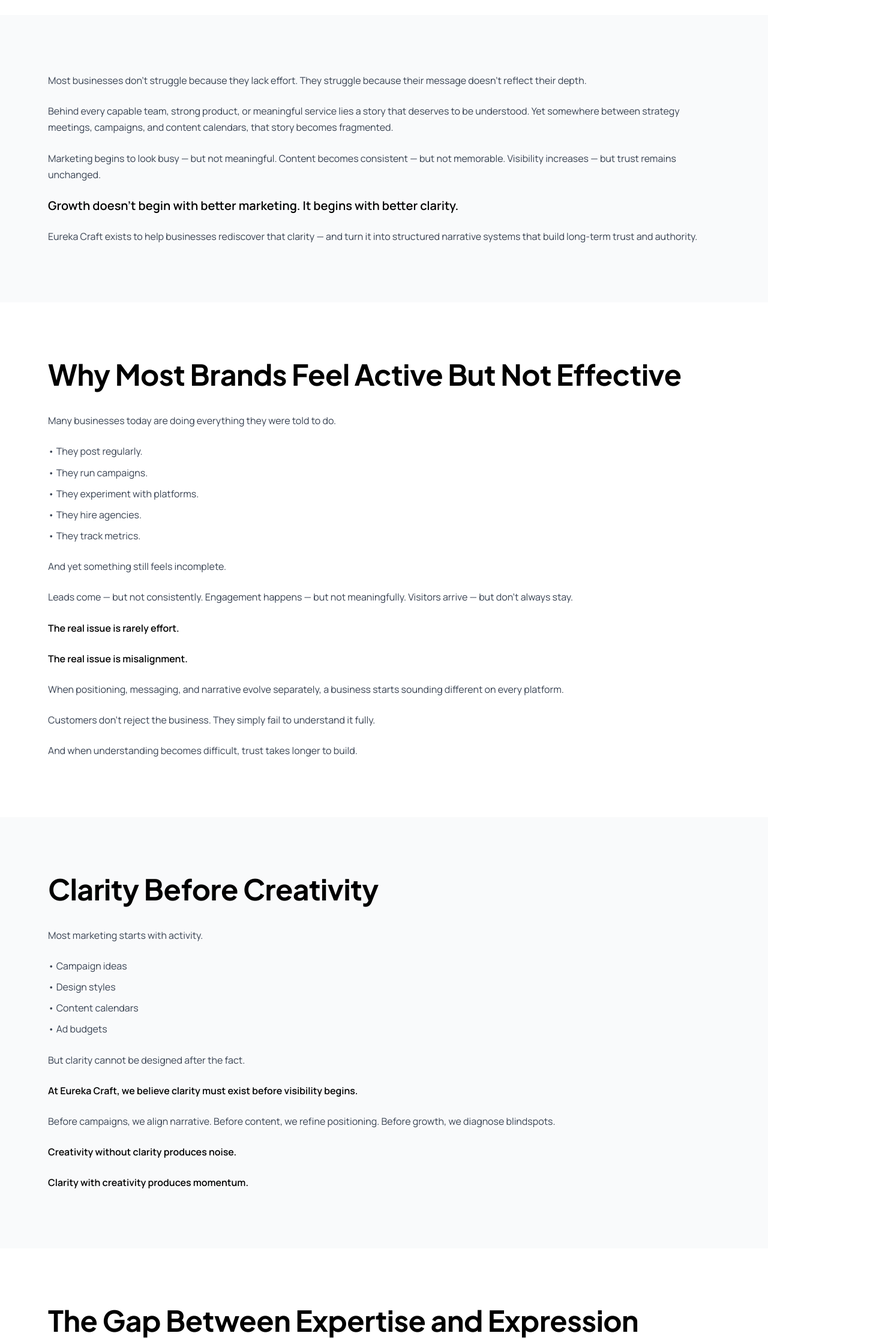
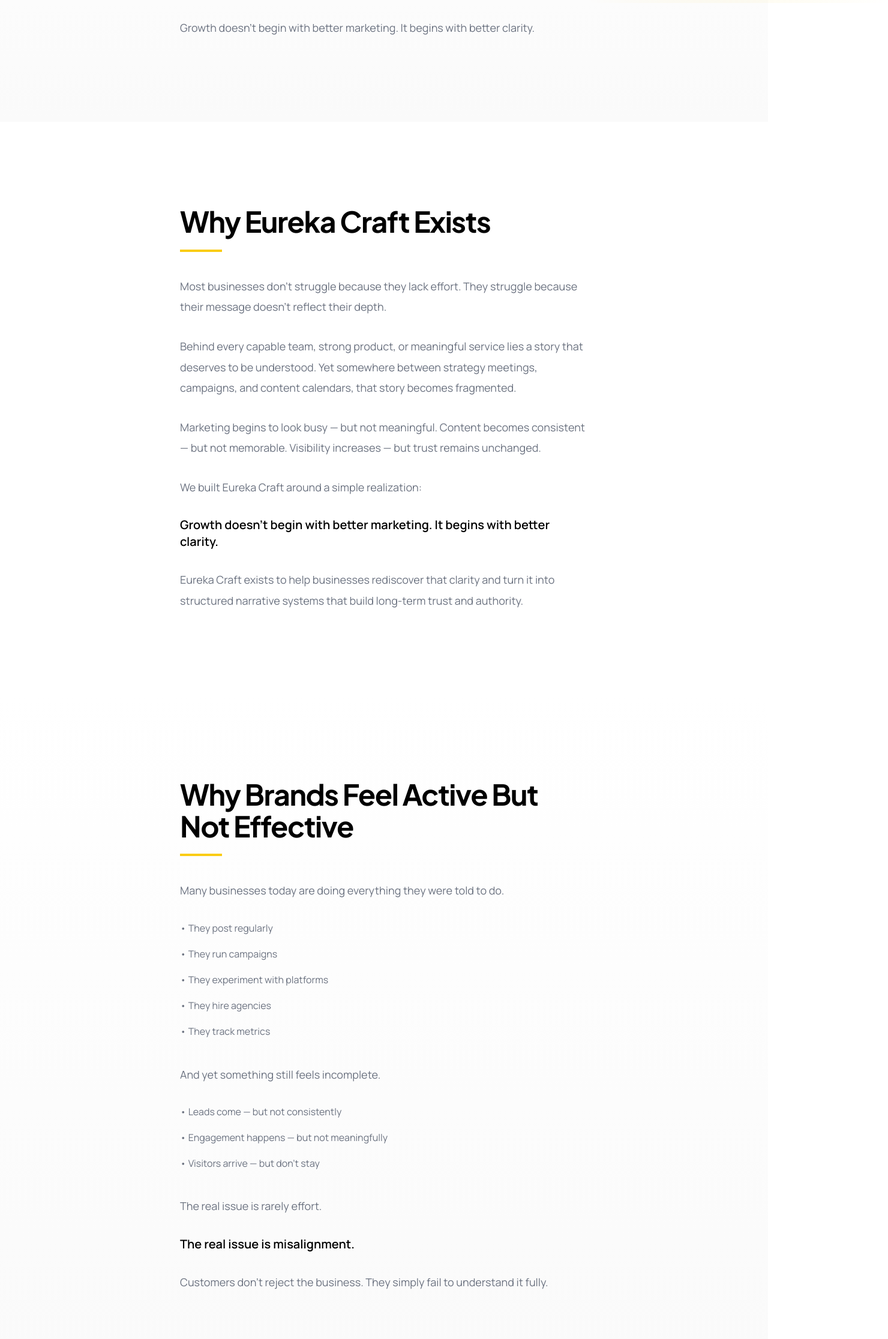
Before and after one commit to ragbak1210-ctrl/eureka-craft-consultancy, a Next.js app: page /about in a window 1280 px wide. Shown: the part 376-2608 px from the top of the page at 60% size, 1480 px wide, since content can reach past the window. Built offline with nearby package versions, Linux system fonts and the light colour scheme.

Commit message:
Update about.tsx

```diff
--- a/pages/about.tsx
+++ b/pages/about.tsx
@@ -5,134 +5,34 @@
   return (
     <>
       <Head>
-        <title>About Eureka Craft™ — Clarity-First Consulting Studio</title>
+        <title>About Eureka Craft™ — Clarity-First Brand Consulting</title>
         <meta
           name="description"
-          content="Eureka Craft is a clarity-first consulting studio helping businesses align positioning, messaging, and narrative for long-term growth."
+          content="Eureka Craft is a consulting studio built around clarity, narrative alignment, and structured brand growth."
         />
       </Head>
 
 
+{/* HERO */}
 
-      {/* Hero */}
+<section className="hero-premium bg-premium hero-glow">
 
-      <section className="section-spacing bg-white">
+<div className="container-premium">
 
-        <div className="container-wide max-w-4xl">
+<div className="content-narrow reveal">
 
-          <h1 className="text-5xl md:text-6xl font-bold mb-6">
+<h1 className="text-6xl md:text-7xl font-bold heading-luxury mb-10">
+
 A Consulting Studio Built Around Clarity
+
 </h1>
 
-          <div className="w-20 h-1 bg-accent mb-10"></div>
+<p className="text-soft text-xl">
 
-        </div>
+Growth doesn't begin with better marketing.
 
-      </section>
+It begins with better clarity.
 
-
-
-      {/* Section 1 */}
-
-      <section className="section-spacing bg-gray-50">
-
-        <div className="container-wide max-w-3xl space-y-6 text-lg text-gray-700">
-
-          <p>
-            Most businesses don’t struggle because they lack effort.
-            They struggle because their message doesn’t reflect their depth.
-          </p>
-
-          <p>
-            Behind every capable team, strong product, or meaningful service
-            lies a story that deserves to be understood. Yet somewhere between
-            strategy meetings, campaigns, and content calendars, that story
-            becomes fragmented.
-          </p>
-
-          <p>
-            Marketing begins to look busy — but not meaningful.
-            Content becomes consistent — but not memorable.
-            Visibility increases — but trust remains unchanged.
-          </p>
-
-          <p className="text-xl font-semibold text-black">
-            Growth doesn’t begin with better marketing.
-            It begins with better clarity.
-          </p>
-
-          <p>
-            Eureka Craft exists to help businesses rediscover that clarity —
-            and turn it into structured narrative systems that build long-term
-            trust and authority.
-          </p>
-
-        </div>
-
-      </section>
-
-
-
-      {/* Section 2 */}
-
-      <section className="section-spacing bg-white">
-
-        <div className="container-wide max-w-3xl">
-
-          <h2 className="text-4xl md:text-5xl font-bold mb-10">
-            Why Most Brands Feel Active But Not Effective
-          </h2>
-
-
-          <div className="space-y-6 text-lg text-gray-700">
-
-            <p>
-              Many businesses today are doing everything they were told to do.
-            </p>
-
-            <ul className="space-y-2">
-
-              <li>• They post regularly.</li>
-              <li>• They run campaigns.</li>
-              <li>• They experiment with platforms.</li>
-              <li>• They hire agencies.</li>
-              <li>• They track metrics.</li>
-
-            </ul>
-
-
-            <p>
-              And yet something still feels incomplete.
-            </p>
-
-            <p>
-              Leads come — but not consistently.
-              Engagement happens — but not meaningfully.
-              Visitors arrive — but don’t always stay.
-            </p>
-
-
-            <p className="font-semibold text-black">
-              The real issue is rarely effort.
-            </p>
-
-            <p className="font-semibold text-black">
-              The real issue is misalignment.
-            </p>
-
-
-            <p>
-              When positioning, messaging, and narrative evolve separately,
-              a business starts sounding different on every platform.
-            </p>
-
-            <p>
-              Customers don't reject the business.
-              They simply fail to understand it fully.
-            </p>
-
-            <p>
-              And when understanding becomes difficult, trust takes longer to build.
 </p>
 
 </div>
@@ -143,54 +43,70 @@
 
 
 
-      {/* Section 3 */}
+{/* OPENING NARRATIVE */}
 
-      <section className="section-spacing bg-gray-50">
+<section className="section-luxury bg-white reveal">
 
-        <div className="container-wide max-w-3xl">
+<div className="container-luxury">
 
-          <h2 className="text-4xl md:text-5xl font-bold mb-10">
-            Clarity Before Creativity
+<div className="content-narrow">
+
+<h2 className="text-5xl font-bold heading-luxury">
+
+Why Eureka Craft Exists
+
 </h2>
 
+<div className="divider-luxury"></div>
 
-          <div className="space-y-6 text-lg text-gray-700">
 
-            <p>
-              Most marketing starts with activity.
+<p className="text-soft mb-8">
+
+Most businesses don’t struggle because they lack effort.
+They struggle because their message doesn’t reflect their depth.
+
 </p>
 
-            <ul className="space-y-2">
-              <li>• Campaign ideas</li>
-              <li>• Design styles</li>
-              <li>• Content calendars</li>
-              <li>• Ad budgets</li>
-            </ul>
+<p className="text-soft mb-8">
 
+Behind every capable team, strong product, or meaningful
+service lies a story that deserves to be understood.
+Yet somewhere between strategy meetings, campaigns,
+and content calendars, that story becomes fragmented.
 
-            <p>
-              But clarity cannot be designed after the fact.
 </p>
 
 
-            <p className="font-semibold text-black">
-              At Eureka Craft, we believe clarity must exist before visibility begins.
+<p className="text-soft mb-8">
+
+Marketing begins to look busy — but not meaningful.
+Content becomes consistent — but not memorable.
+Visibility increases — but trust remains unchanged.
+
 </p>
 
 
-            <p>
-              Before campaigns, we align narrative.
-              Before content, we refine positioning.
-              Before growth, we diagnose blindspots.
+<p className="text-soft mb-8">
+
+We built Eureka Craft around a simple realization:
+
 </p>
 
 
-            <p className="font-semibold text-black">
-              Creativity without clarity produces noise.
+<p className="text-xl font-semibold mb-8">
+
+Growth doesn’t begin with better marketing.
+It begins with better clarity.
+
 </p>
 
-            <p className="font-semibold text-black">
-              Clarity with creativity produces momentum.
+
+<p className="text-soft">
+
+Eureka Craft exists to help businesses rediscover that clarity
+and turn it into structured narrative systems that build
+long-term trust and authority.
+
 </p>
 
 </div>
@@ -201,48 +117,76 @@
 
 
 
-      {/* Section 4 */}
+{/* REALITY SECTION */}
 
-      <section className="section-spacing bg-white">
+<section className="section-luxury bg-premium reveal">
 
-        <div className="container-wide max-w-3xl">
+<div className="container-luxury">
 
-          <h2 className="text-4xl md:text-5xl font-bold mb-10">
-            The Gap Between Expertise and Expression
+<div className="content-narrow">
+
+<h2 className="text-5xl font-bold heading-luxury">
+
+Why Brands Feel Active But Not Effective
+
 </h2>
 
+<div className="divider-luxury"></div>
 
-          <div className="space-y-6 text-lg text-gray-700">
 
-            <p>
-              Over time, we noticed a consistent pattern across industries.
+<p className="text-soft mb-8">
+
+Many businesses today are doing everything they were told to do.
+
 </p>
 
 
-            <ul className="space-y-3">
+<ul className="space-y-4 text-soft mb-10">
 
-              <li>• Consultants struggled to explain what made them different</li>
-              <li>• FMCG founders sounded similar to competitors</li>
-              <li>• Technology companies built solutions that remained difficult to understand</li>
-              <li>• Real estate developers invested heavily without strengthening their story</li>
+<li>• They post regularly</li>
+<li>• They run campaigns</li>
+<li>• They experiment with platforms</li>
+<li>• They hire agencies</li>
+<li>• They track metrics</li>
 
 </ul>
 
 
-            <p className="font-semibold text-black">
-              The business had depth.
-              The brand had fragments.
+<p className="text-soft mb-8">
+
+And yet something still feels incomplete.
+
 </p>
 
 
-            <p>
-              Eureka Craft was created to bridge that gap.
+<ul className="space-y-4 text-soft mb-10">
+
+<li>• Leads come — but not consistently</li>
+<li>• Engagement happens — but not meaningfully</li>
+<li>• Visitors arrive — but don't stay</li>
+
+</ul>
+
+
+<p className="text-soft mb-8">
+
+The real issue is rarely effort.
+
 </p>
 
 
-            <p>
-              We help businesses translate expertise into structured narratives
-              that audiences can understand, trust, and remember.
+<p className="text-xl font-semibold mb-8">
+
+The real issue is misalignment.
+
+</p>
+
+
+<p className="text-soft">
+
+Customers don't reject the business.
+They simply fail to understand it fully.
+
 </p>
 
 </div>
@@ -253,50 +197,74 @@
 
 
 
-      {/* Section 5 */}
+{/* CORE BELIEF */}
 
-      <section className="section-spacing bg-gray-50">
+<section className="section-luxury bg-white reveal">
 
-        <div className="container-wide max-w-3xl">
+<div className="container-luxury">
 
-          <h2 className="text-4xl md:text-5xl font-bold mb-10">
-            Marketing Is Not The Starting Point
+<div className="content-narrow">
+
+<h2 className="text-5xl font-bold heading-luxury">
+
+Clarity Before Creativity
+
 </h2>
 
+<div className="divider-luxury"></div>
 
-          <div className="space-y-6 text-lg text-gray-700">
 
-            <p>
-              Most companies approach marketing as the beginning of growth.
-            </p>
+<p className="text-soft mb-8">
 
-            <p>
-              We see it as the amplification stage.
+Most marketing starts with activity.
+
 </p>
 
 
-            <p className="font-semibold text-black">
-              Before amplification comes alignment.
-            </p>
+<ul className="space-y-4 text-soft mb-10">
 
-
-            <ul className="space-y-2">
-
-              <li>• Understanding what your business truly stands for</li>
-              <li>• Identifying how your audience perceives you</li>
-              <li>• Structuring how your story is told</li>
-              <li>• Building consistency across platforms</li>
-              <li>• Creating a recognizable voice</li>
+<li>• Campaign ideas</li>
+<li>• Design styles</li>
+<li>• Content calendars</li>
+<li>• Ad budgets</li>
 
 </ul>
 
 
-            <p>
-              Without alignment, marketing becomes repetitive experimentation.
+<p className="text-soft mb-8">
+
+But clarity cannot be designed after the fact.
+
 </p>
 
-            <p>
-              With alignment, marketing becomes intentional progress.
+
+<p className="text-soft mb-8">
+
+At Eureka Craft, we believe clarity must exist before
+visibility begins.
+
+</p>
+
+
+<ul className="space-y-4 text-soft mb-10">
+
+<li>• Before campaigns, we align narrative</li>
+<li>• Before content, we refine positioning</li>
+<li>• Before growth, we diagnose blindspots</li>
+
+</ul>
+
+
+<p className="text-xl font-semibold">
+
+Creativity without clarity produces noise.
+
+</p>
+
+<p className="text-xl font-semibold">
+
+Clarity with creativity produces momentum.
+
 </p>
 
 </div>
@@ -307,79 +275,91 @@
 
 
 
-      {/* Section 6 */}
+{/* METHOD */}
 
-      <section className="section-spacing bg-white">
+<section className="section-luxury bg-premium reveal">
 
-        <div className="container-wide max-w-3xl">
+<div className="container-luxury">
 
-          <h2 className="text-4xl md:text-5xl font-bold mb-10">
+<h2 className="text-5xl font-bold heading-luxury text-center">
+
 The Eureka Craft Method
+
 </h2>
 
+<div className="divider-luxury mx-auto"></div>
 
-          <div className="space-y-10 text-lg text-gray-700">
 
-            <div>
-              <h3 className="text-xl font-semibold mb-3 text-accent">
+<div className="grid md:grid-cols-2 gap-12 mt-16">
+
+<div className="card-luxury">
+
+<h3 className="text-2xl font-bold mb-6">
+
 Step 1 — The Clarity X-Ray™
+
 </h3>
 
-              <p>
+<p className="text-soft">
+
 Everything begins with diagnosis.
+We analyze positioning, messaging, and digital presence
+to uncover hidden blindspots.
+
 </p>
-
-              <ul className="mt-3 space-y-2">
-                <li>• Positioning clarity</li>
-                <li>• Messaging structure</li>
-                <li>• Brand voice consistency</li>
-                <li>• Website narrative</li>
-                <li>• LinkedIn presence</li>
-                <li>• Content alignment</li>
-                <li>• Audience perception signals</li>
-              </ul>
 
 </div>
 
 
-            <div>
-              <h3 className="text-xl font-semibold mb-3 text-accent">
+<div className="card-luxury">
+
+<h3 className="text-2xl font-bold mb-6">
+
 Step 2 — Narrative Alignment
+
 </h3>
 
-              <ul className="space-y-2">
-                <li>• Brand positioning</li>
-                <li>• Core messaging</li>
-                <li>• Value articulation</li>
-                <li>• Founder narrative</li>
-                <li>• Brand voice</li>
-                <li>• Communication frameworks</li>
-              </ul>
+<p className="text-soft">
+
+We align positioning, messaging, and narrative so every
+piece of communication moves in the same direction.
+
+</p>
+
 </div>
 
 
+<div className="card-luxury">
 
-            <div>
-              <h3 className="text-xl font-semibold mb-3 text-accent">
+<h3 className="text-2xl font-bold mb-6">
+
 Step 3 — Execution Systems
+
 </h3>
 
-              <ul className="space-y-2">
-                <li>• Consistency without confusion</li>
-                <li>• Visibility without dilution</li>
-                <li>• Growth without chaos</li>
-              </ul>
+<p className="text-soft">
+
+Instead of isolated campaigns, we build structured
+systems that sustain long-term growth.
+
+</p>
+
 </div>
 
 
+<div className="card-luxury">
 
-            <div>
-              <h3 className="text-xl font-semibold mb-3 text-accent">
-                Step 4 — Visibility That Builds Trust
+<h3 className="text-2xl font-bold mb-6">
+
+Step 4 — Trust-Based Visibility
+
 </h3>
 
-              <p>
-                Instead of chasing attention, we build recognition.
+<p className="text-soft">
+
+Visibility becomes more effective when it is built
+on alignment and narrative continuity.
+
 </p>
 
 </div>
@@ -392,125 +372,53 @@
 
 
 
-      {/* Section 7 */}
+{/* DIFFERENTIATION */}
 
-      <section className="section-spacing bg-gray-50">
+<section className="section-luxury bg-white reveal">
 
-        <div className="container-wide max-w-3xl">
+<div className="container-luxury">
 
-          <h2 className="text-4xl md:text-5xl font-bold mb-10">
-            What Makes Eureka Craft Different
+<div className="content-narrow">
+
+<h2 className="text-5xl font-bold heading-luxury">
+
+Consulting Before Campaigns
+
 </h2>
 
-
-          <div className="space-y-8 text-lg text-gray-700">
+<div className="divider-luxury"></div>
 
 
-            <div>
+<p className="text-soft mb-8">
 
-              <h3 className="font-semibold text-accent mb-2">
-                Consulting Before Campaigns
-              </h3>
+Most agencies ask:
 
-              <p>
-                We begin with understanding — not deliverables.
 </p>
 
-            </div>
+<p className="text-xl font-semibold mb-8">
+
+"What content should we create?"
+
+</p>
 
 
+<p className="text-soft mb-8">
 
-            <div>
+We ask:
 
-              <h3 className="font-semibold text-accent mb-2">
-                Structured Thinking
-              </h3>
+</p>
 
-              <ul className="space-y-2">
-                <li>• The Clarity X-Ray™</li>
-                <li>• Narrative Alignment Framework</li>
-                <li>• Pod-Based Execution Model</li>
-                <li>• Narrative Score Framework</li>
-              </ul>
+<p className="text-xl font-semibold mb-10">
 
-            </div>
+"What should your brand be known for?"
+
+</p>
 
 
+<p className="text-soft">
 
-            <div>
+That shift changes the outcome of every engagement.
 
-              <h3 className="font-semibold text-accent mb-2">
-                Partnership Over Provision
-              </h3>
-
-              <p>
-                We aim to be thinking partners — not vendors.
-              </p>
-
-            </div>
-
-          </div>
-
-        </div>
-
-      </section>
-
-
-
-      {/* Section 8 */}
-
-      <section className="section-spacing bg-white">
-
-        <div className="container-wide max-w-3xl">
-
-          <h2 className="text-4xl md:text-5xl font-bold mb-10">
-            Businesses That Value Clarity
-          </h2>
-
-
-          <ul className="space-y-3 text-lg text-gray-700">
-
-            <li>• Founder-led businesses</li>
-            <li>• Consulting firms</li>
-            <li>• FMCG brands</li>
-            <li>• Real estate companies</li>
-            <li>• Technology companies</li>
-            <li>• Professional services</li>
-
-          </ul>
-
-        </div>
-
-      </section>
-
-
-
-      {/* Section 9 */}
-
-      <section className="section-spacing bg-gray-50">
-
-        <div className="container-wide max-w-3xl">
-
-          <h2 className="text-4xl md:text-5xl font-bold mb-10">
-            Clarity Changes Everything
-          </h2>
-
-
-          <div className="space-y-6 text-lg text-gray-700">
-
-            <p>Marketing becomes easier.</p>
-            <p>Sales conversations become smoother.</p>
-            <p>Content becomes purposeful.</p>
-            <p>Teams become aligned.</p>
-            <p>Customers understand faster.</p>
-
-
-            <p className="font-semibold text-black">
-              Clarity is not a cosmetic improvement.
-            </p>
-
-            <p className="font-semibold text-black">
-              It is a structural advantage.
 </p>
 
 </div>
@@ -521,34 +429,40 @@
 
 
 
-      {/* CTA */}
+{/* FINAL CTA */}
 
-      <section className="section-spacing bg-white">
+<section className="section-luxury bg-premium-dark text-white">
 
-        <div className="container-wide text-center">
+<div className="container-luxury text-center">
 
-          <h2 className="text-3xl md:text-4xl font-bold mb-6">
+<h2 className="text-5xl font-bold mb-10">
+
 Start With Clarity
+
 </h2>
 
 
-          <p className="text-lg text-gray-600 mb-8">
+<p className="text-xl text-gray-300 mb-10">
+
 If your brand feels active but unclear,
 the first step is understanding why.
+
 </p>
 
 
 <Link
 href="/clarity-xray"
-            className="cta-accent inline-block"
-          >
-            Start Your Clarity X-Ray™
+className="btn-luxury">
+
+Start The Clarity X-Ray™
+
 </Link>
 
 </div>
 
 </section>
 
+
     </>
   );
 }
```
Lines whose indentation alone changed are shown as unchanged.
